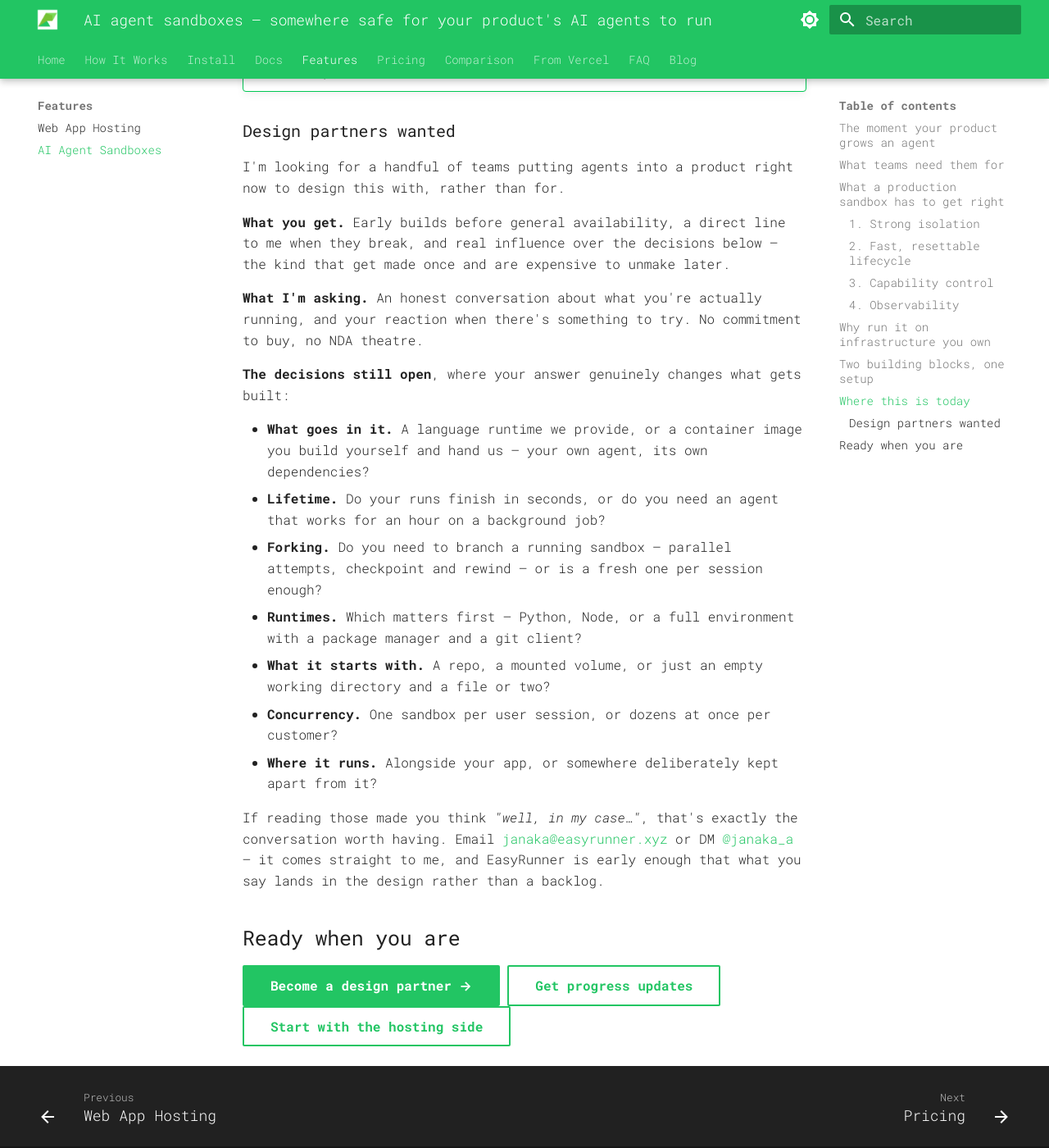
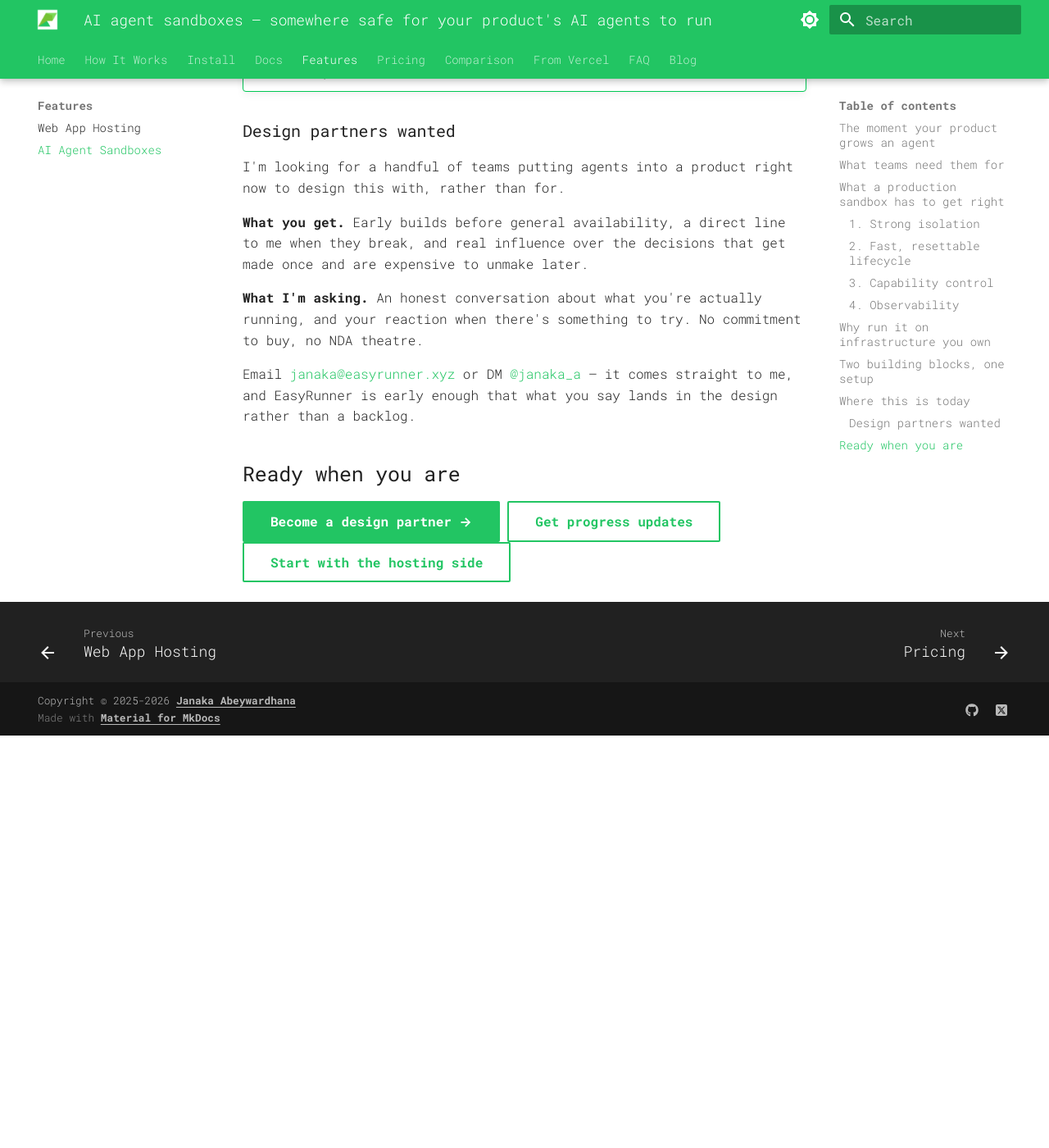
Before and after one commit to janaka/easyrunner-docs, an MkDocs documentation site: the page built from docs/ai-agent-sandbox.md, in a window 1280 px wide and 1400 px high, scrolled down 5901 px. Shown: the whole window at 82% size. Built offline with MkDocs 1.6.1 and Material for MkDocs 9.7.7, drawn with Linux system fonts in a browser that asks for light colours; some web fonts are replaced; after the commit the page ends 6798 px from its top, so only the background shows below that.

Commit message:
docs: drop the open-decisions list from the design partner invite
Removes the seven "decisions still open" bullets. The invite is now four
short paragraphs: who it's for, what you get, what's being asked, and how
to reach me.

Two dependent edits: "real influence over the decisions below" no longer
had a below to point at, and the closing line referred to "reading
those".

Co-Authored-By: Claude Opus 5 (1M context) <noreply@anthropic.com>

```diff
--- a/docs/ai-agent-sandbox.md
+++ b/docs/ai-agent-sandbox.md
@@ -209,21 +209,11 @@ We'd rather publish this early and be corrected than ship a sandbox shaped by gu
 
 I'm looking for a handful of teams putting agents into a product right now to design this with, rather than for.
 
-**What you get.** Early builds before general availability, a direct line to me when they break, and real influence over the decisions below — the kind that get made once and are expensive to unmake later.
+**What you get.** Early builds before general availability, a direct line to me when they break, and real influence over the decisions that get made once and are expensive to unmake later.
 
 **What I'm asking.** An honest conversation about what you're actually running, and your reaction when there's something to try. No commitment to buy, no NDA theatre.
 
-**The decisions still open**, where your answer genuinely changes what gets built:
-
-- **What goes in it.** A language runtime we provide, or a container image you build yourself and hand us — your own agent, its own dependencies?
-- **Lifetime.** Do your runs finish in seconds, or do you need an agent that works for an hour on a background job?
-- **Forking.** Do you need to branch a running sandbox — parallel attempts, checkpoint and rewind — or is a fresh one per session enough?
-- **Runtimes.** Which matters first — Python, Node, or a full environment with a package manager and a git client?
-- **What it starts with.** A repo, a mounted volume, or just an empty working directory and a file or two?
-- **Concurrency.** One sandbox per user session, or dozens at once per customer?
-- **Where it runs.** Alongside your app, or somewhere deliberately kept apart from it?
-
-If reading those made you think *"well, in my case…"*, that's exactly the conversation worth having. Email [janaka@easyrunner.xyz](mailto:janaka@easyrunner.xyz?subject=Agent%20sandbox%20design%20partner) or DM [@janaka_a](https://x.com/janaka_a) — it comes straight to me, and EasyRunner is early enough that what you say lands in the design rather than a backlog.
+Email [janaka@easyrunner.xyz](mailto:janaka@easyrunner.xyz?subject=Agent%20sandbox%20design%20partner) or DM [@janaka_a](https://x.com/janaka_a) — it comes straight to me, and EasyRunner is early enough that what you say lands in the design rather than a backlog.
 
 ## Ready when you are
 
```
